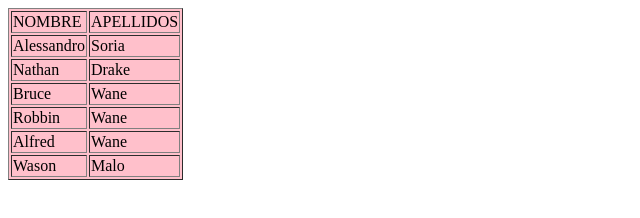
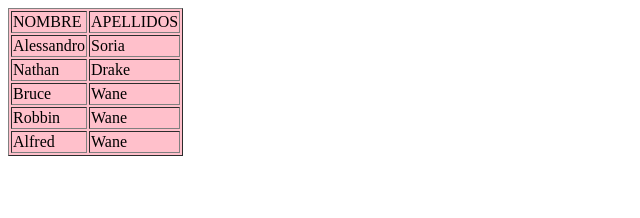
Before and after one commit to rubensq74/clase-de-github, a plain HTML site: page registro.html in a window 1280 px wide. Shown: the whole page, without its empty margins (0-640 px from the left). Drawn offline with Linux system fonts and the light colour scheme.

Commit message:
Revert "agregando wason"
This reverts commit 37d102bb5b8249389a190d118f6e5a7d7b8fcc03.

```diff
--- a/registro.html
+++ b/registro.html
@@ -29,10 +29,6 @@
 			<td>Alfred</td>
 			<td>Wane</td>
 		</tr>
-		<tr>
-			<td>Wason</td>
-			<td>Malo</td>
-		</tr>
 
 	</table>
 
```
